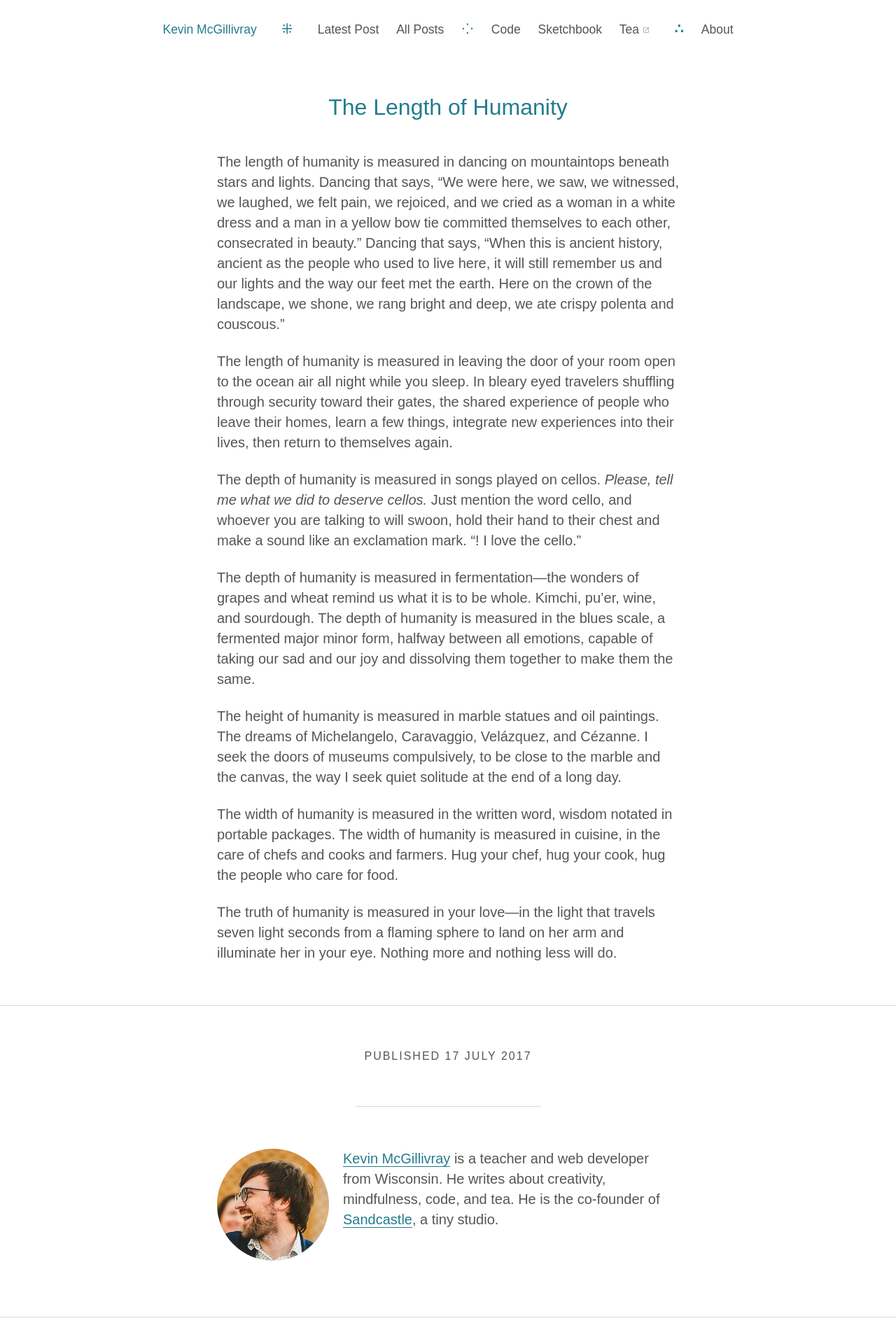
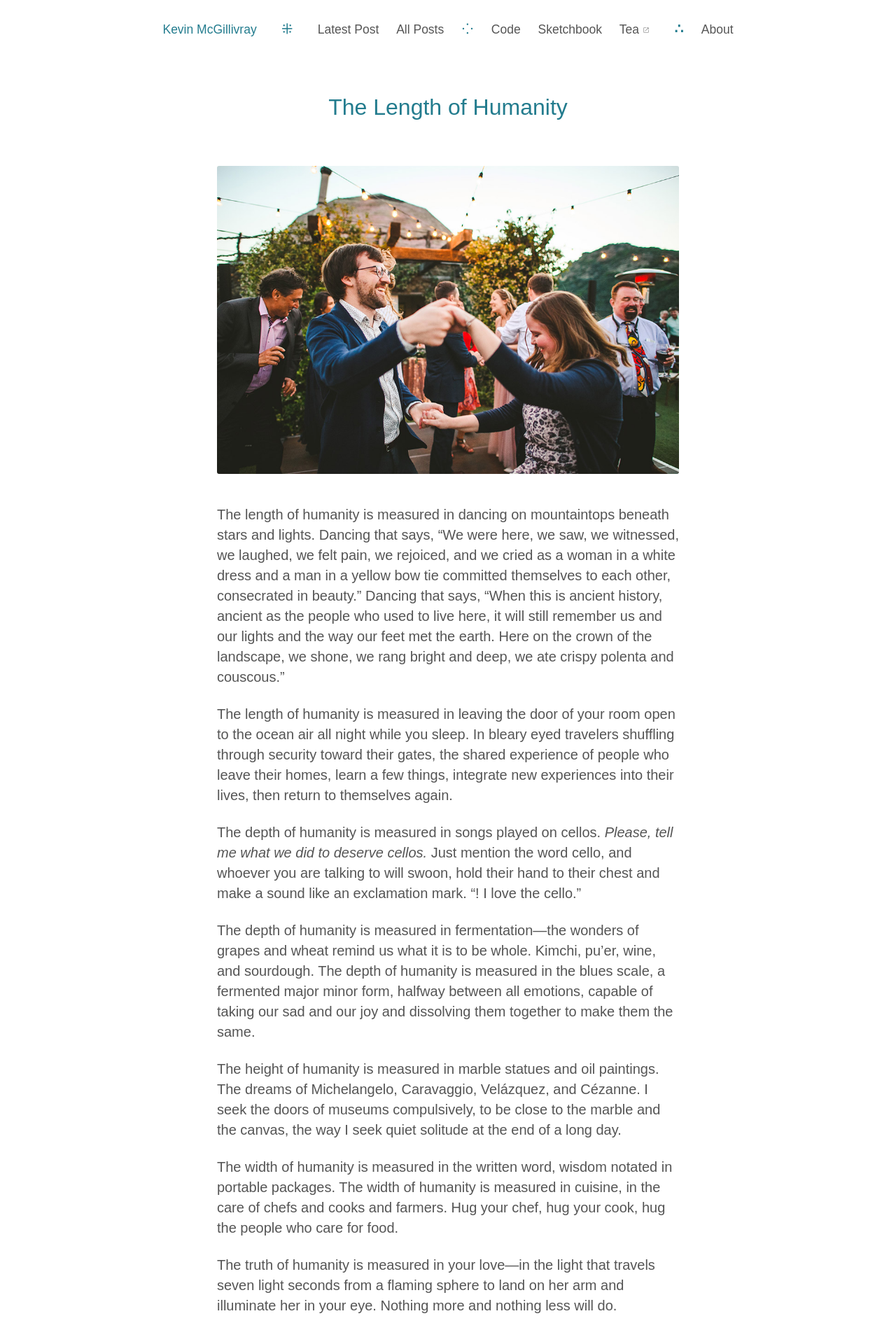
Before and after one commit to kmcgillivray/kmcgillivray.github.io, a Jekyll site: the page built from _posts/2017-07-17-the-length-of-humanity.md, in a window 1280 px wide. Shown: the top 1920 px of the page at 70% size. Built offline with Jekyll 4.4.1, drawn with Linux system fonts in a browser that asks for light colours; nearby versions of some CDN libraries.

Commit message:
Add image

```diff
--- a/_posts/2017-07-17-the-length-of-humanity.md
+++ b/_posts/2017-07-17-the-length-of-humanity.md
@@ -3,8 +3,10 @@ layout: post
 title: "The Length of Humanity"
 category: writing
 description: "The length of humanity is measured in dancing on mountaintops beneath stars and lights."
-social-image: kazuko-tea-bowl.jpg
+social-image: dancing.jpg
 ---
+
+![Dancing](/img/dancing.jpg)
 
 The length of humanity is measured in dancing on mountaintops beneath stars and lights. Dancing that says, "We were here, we saw, we witnessed, we laughed, we felt pain, we rejoiced, and we cried as a woman in a white dress and a man in a yellow bow tie committed themselves to each other, consecrated in beauty." Dancing that says, "When this is ancient history, ancient as the people who used to live here, it will still remember us and our lights and the way our feet met the earth. Here on the crown of the landscape, we shone, we rang bright and deep, we ate crispy polenta and couscous."
 
```
Also changed, not shown: img/dancing.jpg (added).
